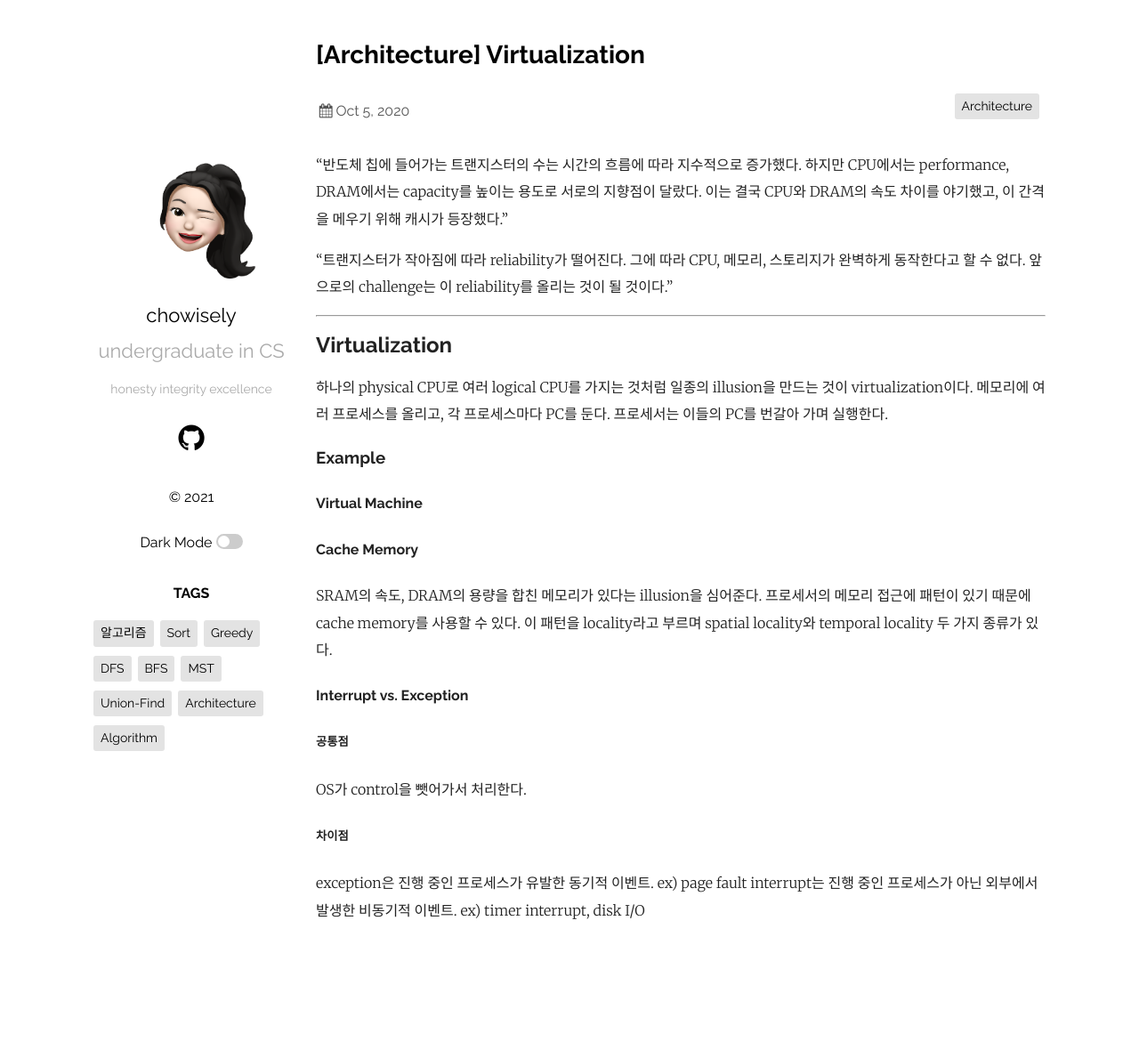
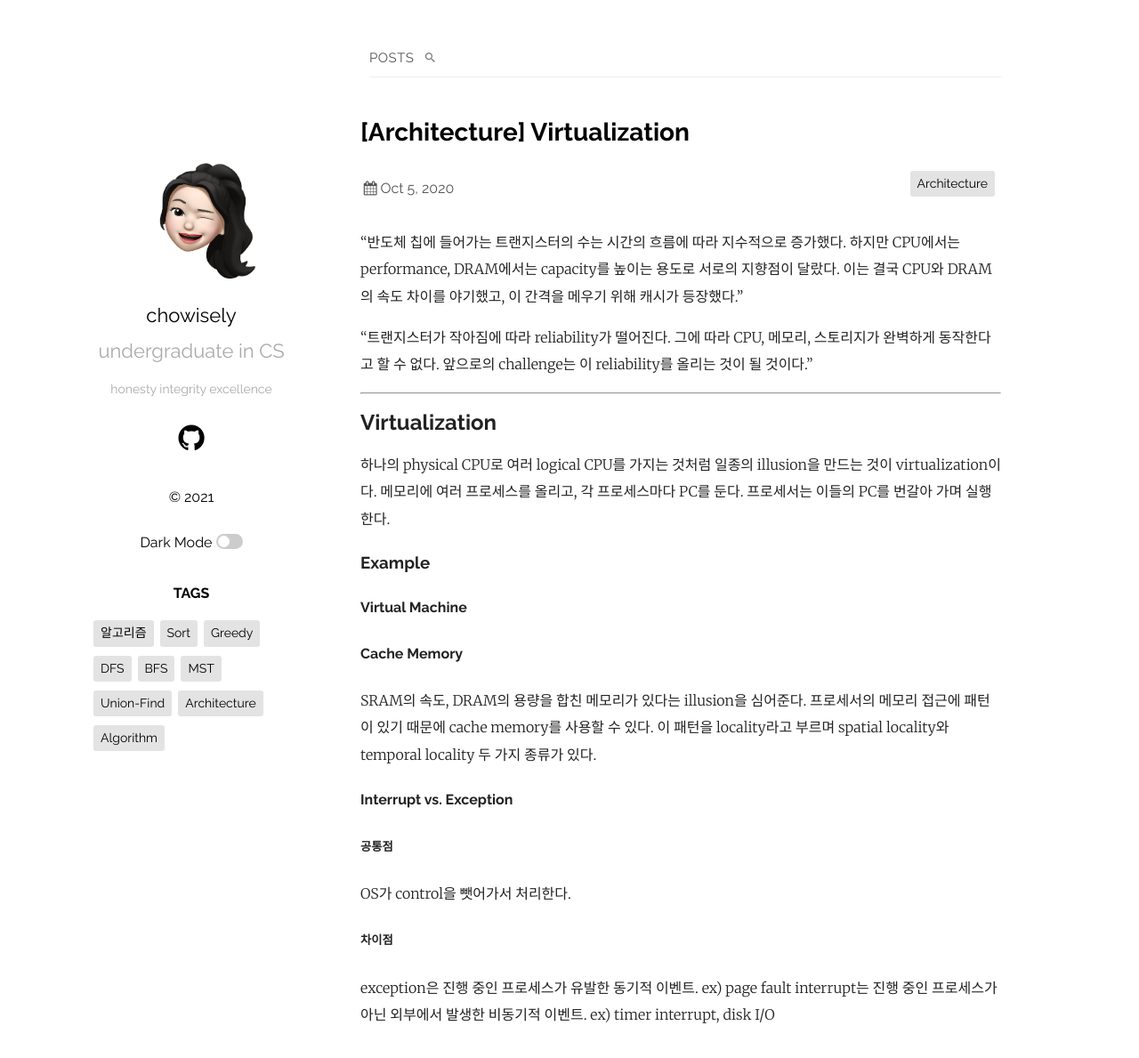
Before and after one commit to chowisely/chowisely.github.io, a Jekyll site: the page built from _posts/2020-10-05-ComputerArchitecture-Virtualization.md, in a window 1280 px wide and 1200 px high. Shown: the top 1189 px of the window at 89% size. Built offline with Jekyll 4.4.1, drawn with Linux system fonts in a browser that asks for light colours; comment, search, counter and statistics services are not loaded.

Commit message:
customize theme

```diff
--- a/_layouts/post.html
+++ b/_layouts/post.html
@@ -1,6 +1,21 @@
 ---
 layout: default
 ---
+<ul class="posts">
+<li class="posts-labelgroup" id="posts-labelgroup">
+  <h1 id="posts-label">posts</h1>
+  {% if site.plainwhite.search %}
+  <div class="search-container">
+    <div class="search-section">
+      <i class="icon-search"></i>
+      <input type="text" name="search" id="searchbar" autocomplete="off" aria-label="search in posts">
+    </div>
+    <div class="search-results" id="search-results" data-placeholder="No Results" style="display: none;"></div>
+  </div>
+  {% endif %}
+</li>
+</ul>
+
 {%- assign date_format = site.plainwhite.date_format | default: "%b %-d, %Y" -%}
 <div class="post-container">
   <a class="post-link" href="{{ page.url | relative_url }}">
--- a/_sass/plain.scss
+++ b/_sass/plain.scss
@@ -261,7 +261,7 @@ main {
 .posts,
 .post-container {
   list-style-type: none;
-  margin: 45px 30px;
+  margin: 45px 80px;
   @media screen and (max-width: $smallMobileW) {
     margin-left: 20px;
     margin-right: 20px;
--- a/search.json
+++ b/search.json
@@ -10,7 +10,7 @@ sitemap:
       "title-lower"    : "{{ post.title | escape | downcase}}",
       "sub-titile" : "{{ post.subtitle | escape }}",
       "sub-titile-lower" : "{{ post.subtitle | escape | downcase}}",
-      "categories" : "{{ post.categories }}",
+      "categories" : "{{ post.tags }}",
       "tags"     : "{{ post.tags | join: ', ' }}",
       "url"      : "{{ site.baseurl }}{{ post.url }}",
       "date"     : "{{ post.date }}",
```
Also changed, not shown: assets/js/search.js (line endings or trailing spaces), 10 other files.
